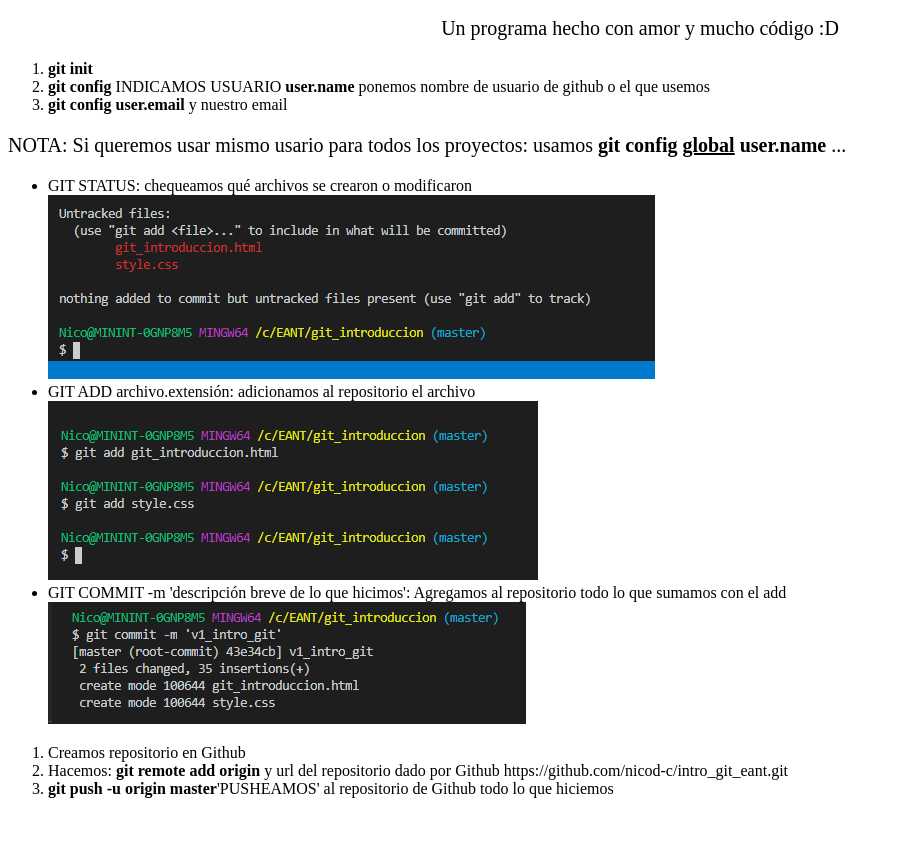
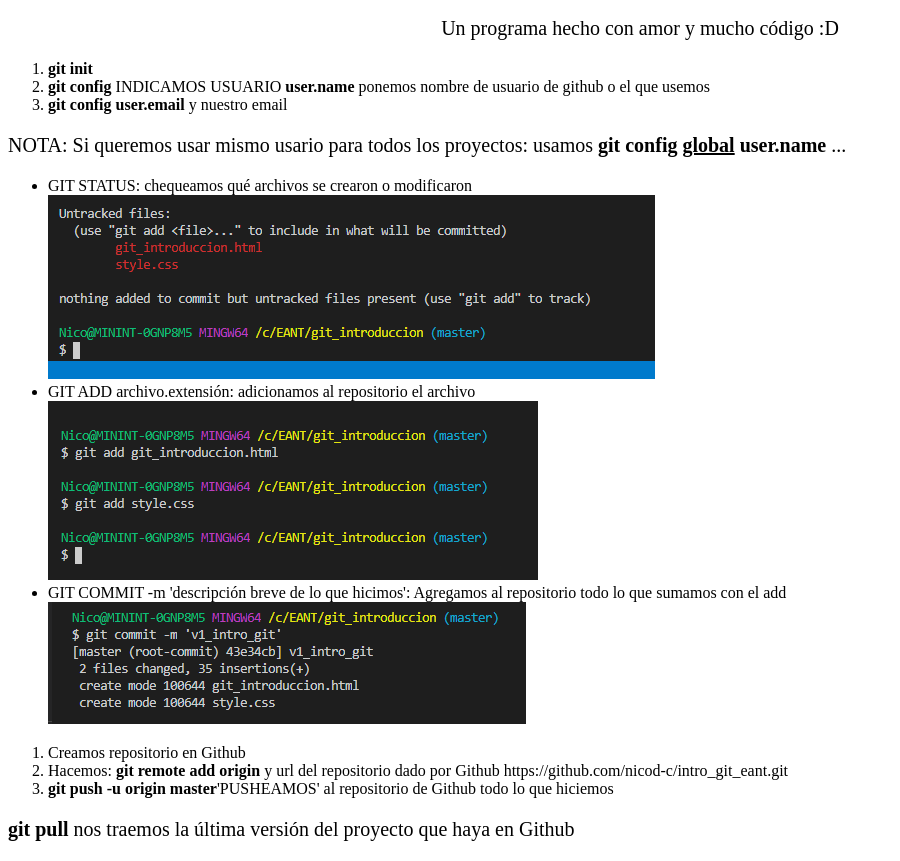
Before and after one commit to nicod-c/intro_git, a plain HTML site: page index.html in a window 1280 px wide. Shown: the part 57-918 px from the top of the page, without its empty margins (0-900 px from the left). Before the commit the page ends 871 px from the top, so only its background shows below. Drawn offline with Linux system fonts and the light colour scheme.

Commit message:
v5_intro_git

```diff
--- a/index.html
+++ b/index.html
@@ -31,5 +31,7 @@
         <li>Hacemos: <b>git remote add origin</b> y url del repositorio dado por Github https://github.com/nicod-c/intro_git_eant.git</li>
         <li><b>git push -u origin master</b>'PUSHEAMOS' al repositorio de Github todo lo que hiciemos</li>
     </ol>
+
+    <p style="text-align: left;"><b>git pull</b> nos traemos la última versión del proyecto que haya en Github </p>
 </body>
 </html>
```
